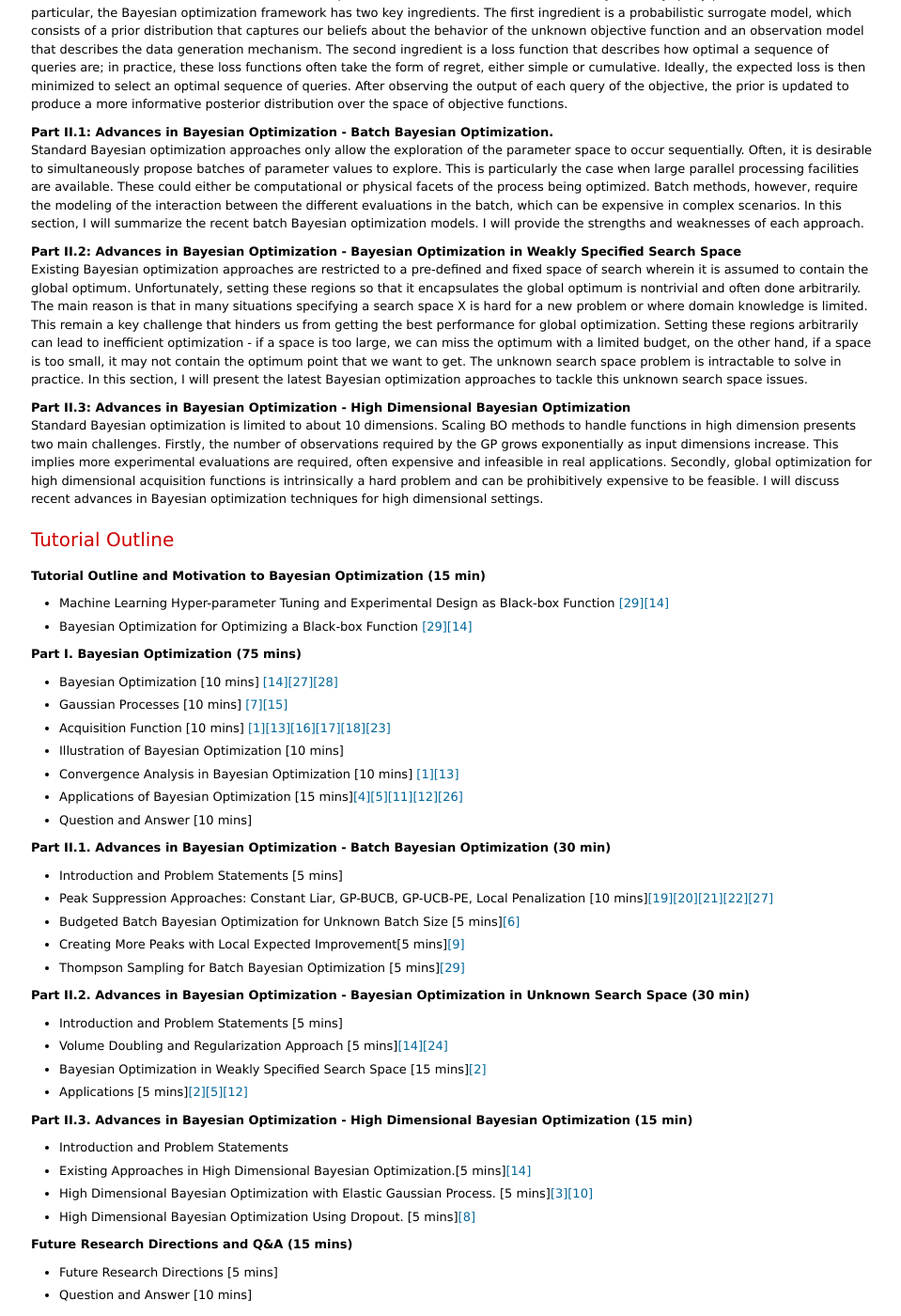
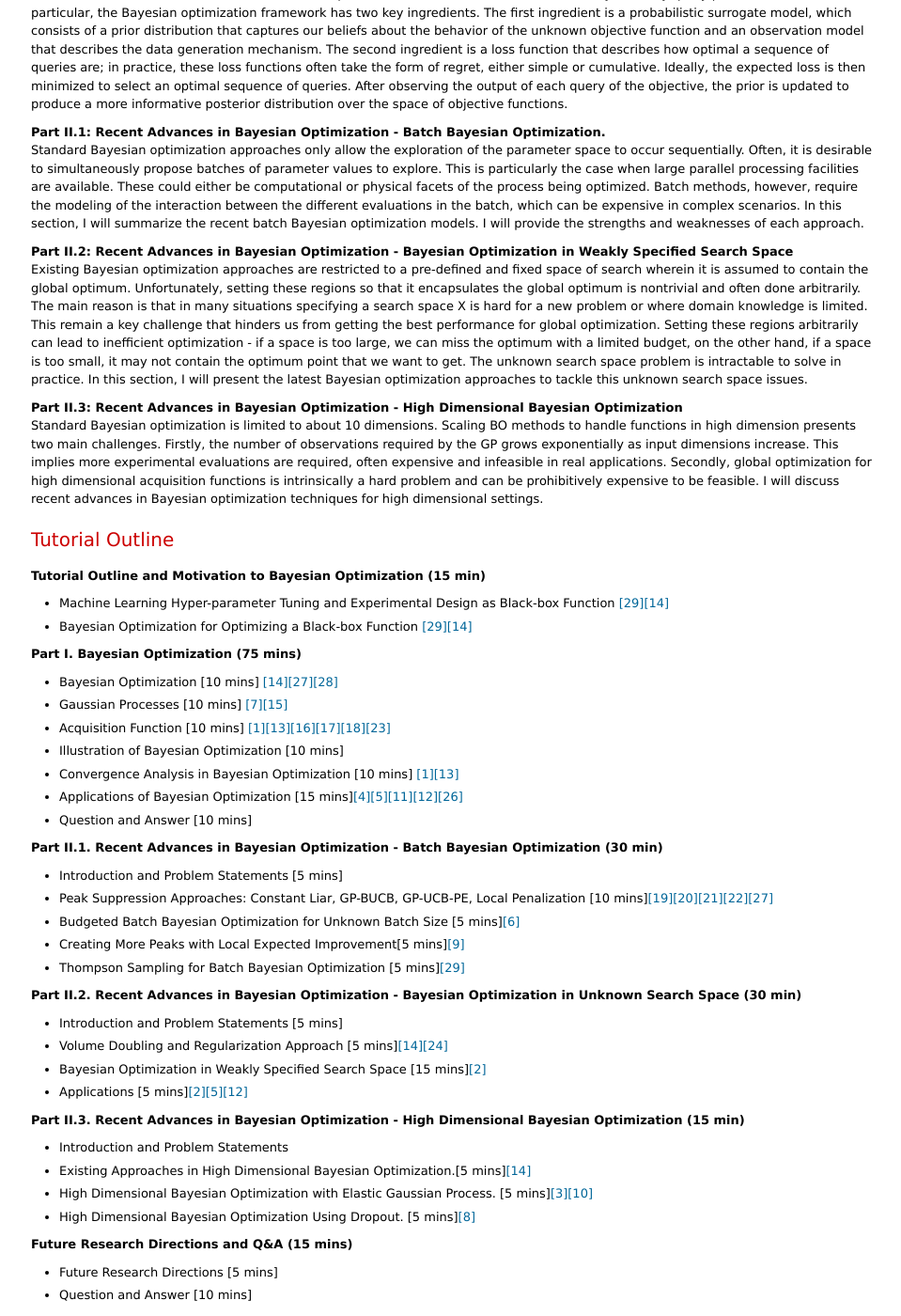
Before and after one commit to ntienvu/ntienvu.github.io, a Jekyll site: the page BayesianOptimizationTutorial_PAKDD2018.html, which Jekyll copies as it is, in a window 1280 px wide and 1400 px high, scrolled down 601 px. Shown: the whole window at 94% size, without its empty margins (157-1116 px from the left). Built offline with Jekyll 4.4.1, drawn with Linux system fonts in a browser that asks for light colours; some of the changed text lies outside the part shown.

Commit message:
Add files via upload

```diff
--- a/BayesianOptimizationTutorial_PAKDD2018.html
+++ b/BayesianOptimizationTutorial_PAKDD2018.html
@@ -26,7 +26,7 @@
 
 <div class="call-out-green">
 <div class="subpic"><a href="http://prada-research.net/pakdd18/" style="color:#005599">PAKDD 2018 Tutorial</a></div>
-<div class="pic">Advances in Bayesian Optimization</div>
+<div class="pic">Recent Advances in Bayesian Optimization</div>
 </div>
 
 <div id="navigation">
@@ -62,7 +62,7 @@ more informative posterior distribution over the space of objective functions.
 
 </p>
 
-<p><b>Part II.1: Advances in Bayesian Optimization - Batch Bayesian Optimization.</b><br>
+<p><b>Part II.1: Recent Advances in Bayesian Optimization - Batch Bayesian Optimization.</b><br>
 Standard Bayesian optimization approaches only allow the exploration
 of the parameter space to occur sequentially. Often, it is desirable to simultaneously
 propose batches of parameter values
@@ -75,7 +75,7 @@ modeling of the interaction between the different
 evaluations in the batch, which can be
 expensive in complex scenarios. In this section, I will summarize the recent batch Bayesian optimization models. I will provide the strengths and weaknesses of each approach.</p>
 
-<p><b>Part II.2: Advances in Bayesian Optimization - Bayesian Optimization in Weakly Specified Search Space</b><br>
+<p><b>Part II.2: Recent Advances in Bayesian Optimization - Bayesian Optimization in Weakly Specified Search Space</b><br>
 Existing Bayesian optimization approaches are restricted to
 a pre-defined and fixed space of search wherein it is assumed
 to contain the global optimum. Unfortunately, setting these
@@ -92,7 +92,7 @@ get. The unknown search space problem is intractable to solve in
 practice. In this section, I will present the latest Bayesian optimization approaches to tackle this unknown search space issues.
 </p>
 
-<p><b>Part II.3: Advances in Bayesian Optimization - High Dimensional Bayesian Optimization</b><br>
+<p><b>Part II.3: Recent Advances in Bayesian Optimization - High Dimensional Bayesian Optimization</b><br>
 Standard Bayesian optimization is limited to about 10 dimensions. Scaling BO methods to handle functions in high dimension presents two main challenges. Firstly, the number
 of observations required by the GP grows exponentially as input dimensions increase. This implies more experimental
 evaluations are required, often expensive and infeasible in real applications. Secondly, global optimization for high dimensional
@@ -117,7 +117,7 @@ acquisition functions is intrinsically a hard problem and can be prohibitively e
 <li>Question and Answer [10 mins]</li>
 </ul>
 
-<p><b>Part II.1. Advances in Bayesian Optimization - Batch Bayesian Optimization (30 min)</b></p>
+<p><b>Part II.1. Recent Advances in Bayesian Optimization - Batch Bayesian Optimization (30 min)</b></p>
 <ul>
 <li>Introduction and Problem Statements [5 mins]</li>
 <li>Peak Suppression Approaches: Constant Liar, GP-BUCB, GP-UCB-PE, Local Penalization [10 mins]<span style="color:#006699;">[19][20][21][22][27]</span></li>
@@ -128,7 +128,7 @@ acquisition functions is intrinsically a hard problem and can be prohibitively e
 
 
 </ul>
-<p><b>Part II.2. Advances in Bayesian Optimization - Bayesian Optimization in Unknown Search Space (30 min)</b></p>
+<p><b>Part II.2. Recent Advances in Bayesian Optimization - Bayesian Optimization in Unknown Search Space (30 min)</b></p>
 <ul>
 <li>Introduction and Problem Statements [5 mins]</li>
 <li>Volume Doubling and Regularization Approach [5 mins]<span style="color:#006699;">[14][24]</span></li>
@@ -137,7 +137,7 @@ acquisition functions is intrinsically a hard problem and can be prohibitively e
 </ul>
 
 </ul>
-<p><b>Part II.3. Advances in Bayesian Optimization - High Dimensional Bayesian Optimization (15 min)</b></p>
+<p><b>Part II.3. Recent Advances in Bayesian Optimization - High Dimensional Bayesian Optimization (15 min)</b></p>
 <ul>
 <li>Introduction and Problem Statements</li>
 <li>Existing Approaches in High Dimensional Bayesian Optimization.[5 mins]<span style="color:#006699;">[14]</span></li>
```
